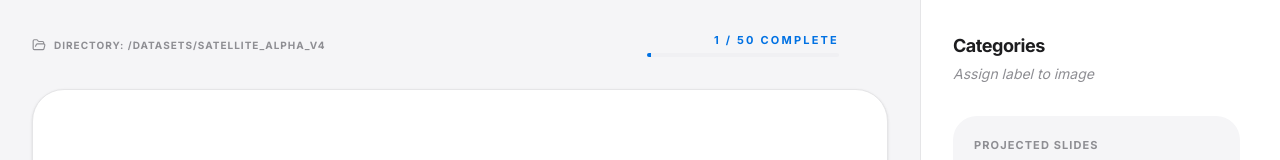
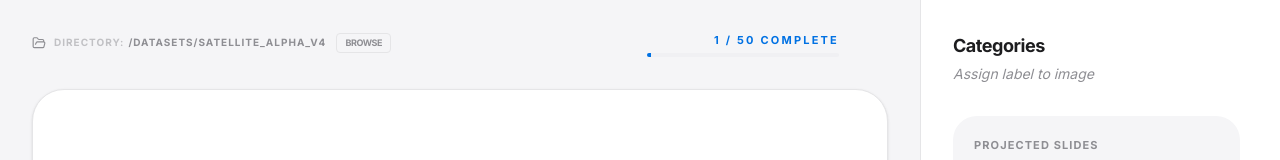
Before and after one commit to eldriankoh/AnnotatePro, a React (Vite) app: page / in a window 1280 px wide. Shown: the top 160 px of the page. Built offline with nearby package versions, Linux system fonts and the light colour scheme.

Commit message:
feat: Add directory selection for dataset path
Enables users to select a directory for the dataset path, improving project context management and metadata accuracy. This also updates the README to reflect this new feature.

```diff
--- a/src/App.tsx
+++ b/src/App.tsx
@@ -30,6 +30,7 @@ const CATEGORIES = [
 export default function App() {
   const [selectedCategories, setSelectedCategories] = useState<number[]>([]);
   const [annotations, setAnnotations] = useState<Record<number, number[]>>({});
+  const [datasetPath, setDatasetPath] = useState('/datasets/satellite_alpha_v4');
   const [currentImage, setCurrentImage] = useState(1);
   const [lastSaved, setLastSaved] = useState<string | null>(null);
   const [isSaving, setIsSaving] = useState(false);
@@ -90,6 +91,20 @@ export default function App() {
     document.body.removeChild(link);
   };
 
+  const handleSelectDirectory = async () => {
+    try {
+      if ('showDirectoryPicker' in window) {
+        // @ts-ignore
+        const directoryHandle = await window.showDirectoryPicker();
+        setDatasetPath(directoryHandle.name);
+      }
+    } catch (error) {
+      if ((error as Error).name !== 'AbortError') {
+        console.error(error);
+      }
+    }
+  };
+
   // Auto-save logic every 30 seconds
   useEffect(() => {
     const interval = setInterval(() => {
@@ -115,9 +130,24 @@ export default function App() {
                 {/* Header Dashboard Area */}
                 <div className="px-margin-edge pt-8 flex items-end justify-between">
                   <div className="flex flex-col">
-                    <div className="flex items-center gap-2 text-on-surface-variant mb-1 group cursor-default">
+                    <div className="flex items-center gap-2 text-on-surface-variant mb-1 group">
                       <FolderOpen size={14} className="group-hover:text-primary transition-colors" />
-                      <span className="text-[10px] font-bold tracking-widest uppercase">Directory: /datasets/satellite_alpha_v4</span>
+                      <div className="flex items-center">
+                        <span className="text-[10px] font-bold tracking-widest uppercase mr-1 opacity-50">Directory:</span>
+                        <input
+                          type="text"
+                          value={datasetPath}
+                          onChange={(e) => setDatasetPath(e.target.value)}
+                          className="bg-transparent border-none p-0 text-[10px] font-bold tracking-widest uppercase focus:outline-none focus:text-primary transition-colors w-full min-w-[200px]"
+                          placeholder="ENTER DIRECTORY PATH..."
+                        />
+                        <button
+                          onClick={handleSelectDirectory}
+                          className="ml-2 px-2 py-0.5 rounded border border-outline-variant hover:border-primary hover:text-primary transition-colors text-[9px] font-black tracking-tighter cursor-pointer"
+                        >
+                          BROWSE
+                        </button>
+                      </div>
                     </div>
             {/* The image name has been removed to avoid bias */}
                   </div>
```
Also changed, not shown: 1 other file (tests, documents, lock files or other folders).
